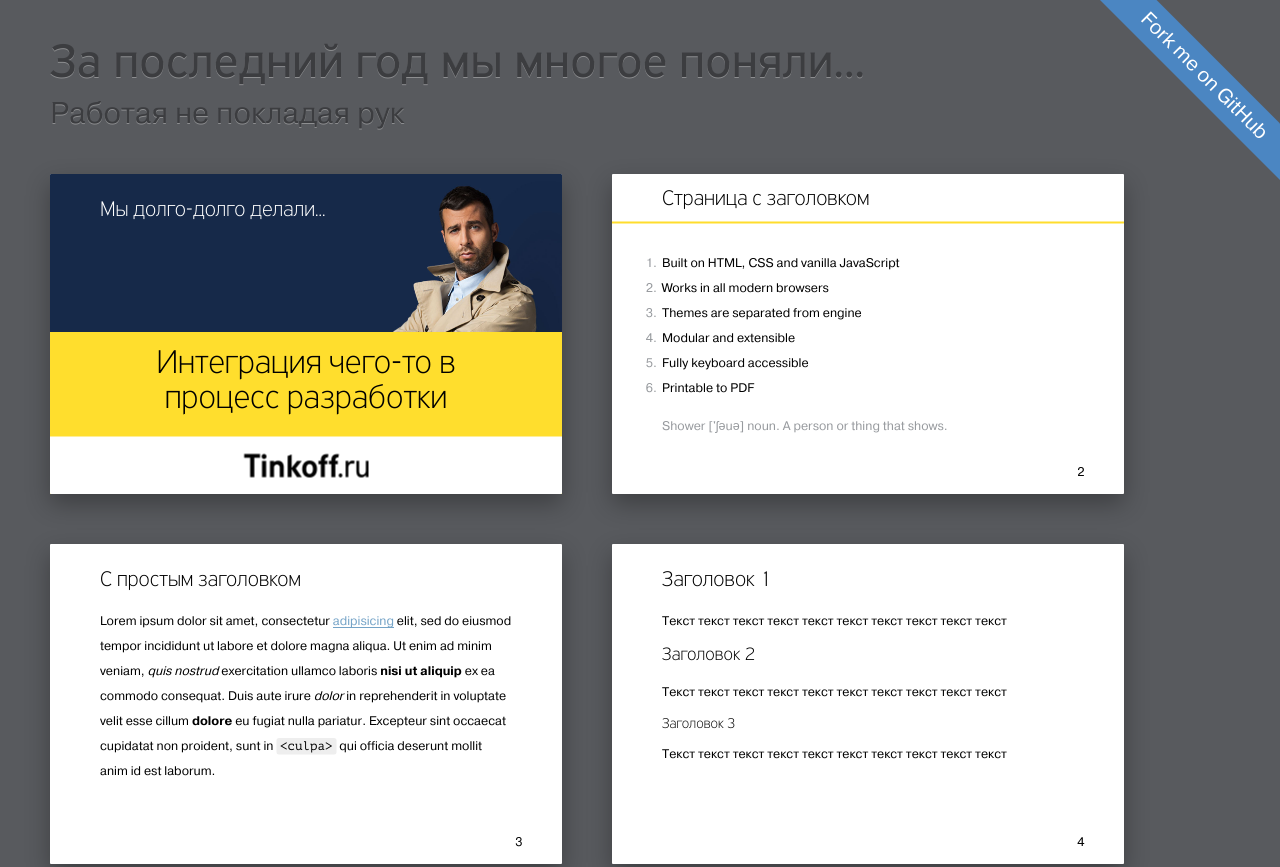
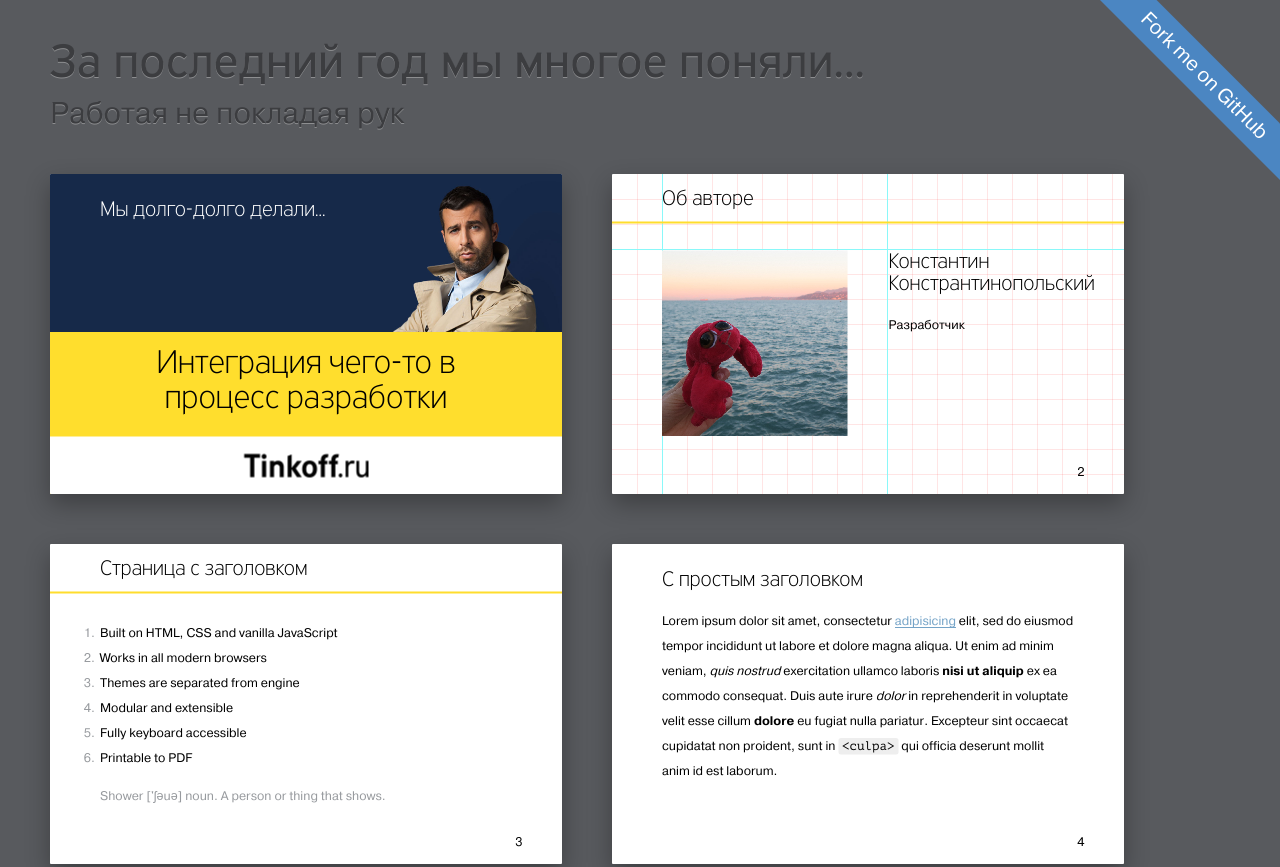
Before and after one commit to lekzd/tinkoff-shower, a website: page index.html in a window 1280 px wide. Shown: the top 867 px of the page. Drawn offline with Linux system fonts and the light colour scheme.

Commit message:
Добавил страницу "об авторе"

```diff
--- a/index.html
+++ b/index.html
@@ -23,6 +23,19 @@
 		<img class="cover top" src="pictures/cover.jpg" alt="Hands on the orange typewriter in a park">
 		<div class="cover-title">
 			<h2>Интеграция чего-то в процесс разработки</h2>
+		</div>
+	</section>
+
+	<section class="slide grid">
+		<h2 class="slide-header">Об авторе</h2>
+		<div class="two-columns">
+			<div>
+				<img src="pictures/author.jpg" width="100%" alt="">
+			</div>
+			<div>
+				<h2>Константин Констрантинопольский</h2>
+				<p>Разработчик</p>
+			</div>
 		</div>
 	</section>
 
--- a/theme/styles.css
+++ b/theme/styles.css
@@ -613,6 +613,15 @@ a {
     column-count: 3
 }
 
+.slide .two-columns {
+    display: flex;
+    justify-content: space-between;
+}
+
+.slide .two-columns > * {
+    width: 45%;
+}
+
 .slide .shout {
     position: absolute;
     top: 50%;
```
Also changed, not shown: pictures/author.jpg (added).
